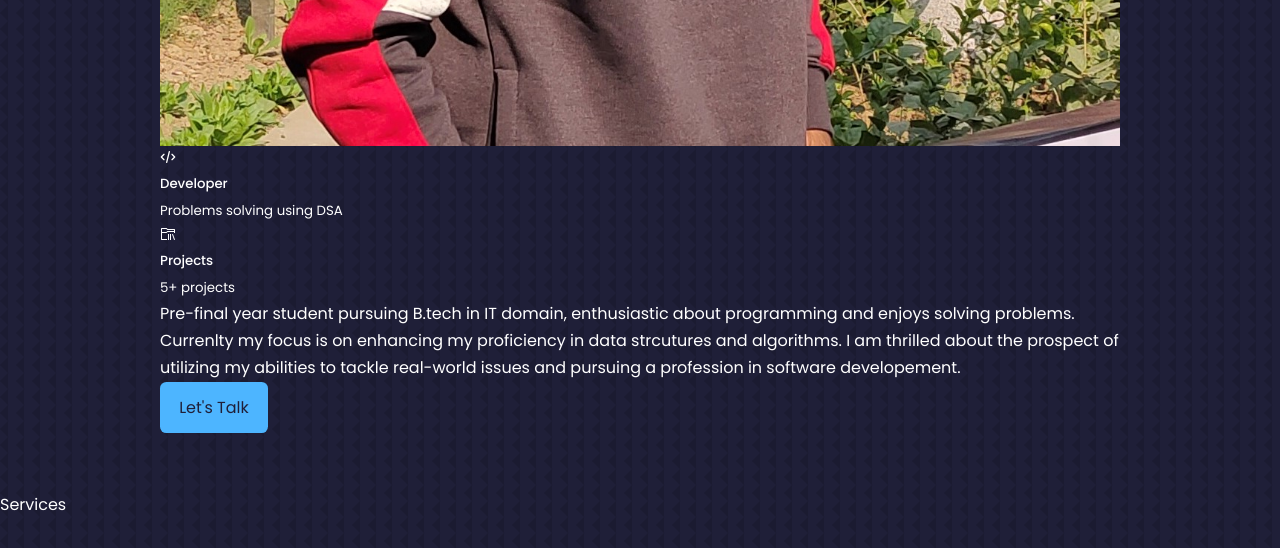
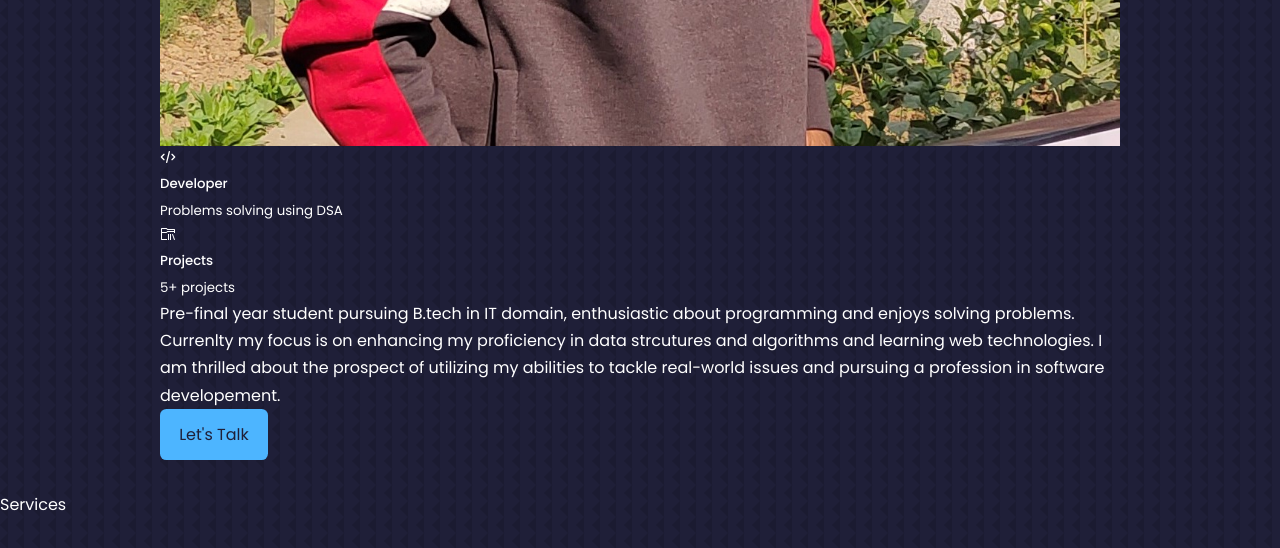
Before and after one commit to hardikbhasin/portfolio, a React (Create React App) app: page / in a window 1280 px wide. Shown: the part 1819-2367 px from the top of the page. Built offline with nearby package versions, Linux system fonts and the light colour scheme.

Commit message:
added content

```diff
--- a/src/components/about/about.jsx
+++ b/src/components/about/about.jsx
@@ -30,7 +30,7 @@ const about = () => {
 
             </article>
           </div>
-          <p>Pre-final year student pursuing B.tech in IT domain, enthusiastic about programming and enjoys solving problems. Currenlty my focus is on enhancing my proficiency in data strcutures and algorithms. I am thrilled about the prospect of utilizing my abilities to tackle real-world issues and pursuing a profession in software developement.</p>
+          <p>Pre-final year student pursuing B.tech in IT domain, enthusiastic about programming and enjoys solving problems. Currenlty my focus is on enhancing my proficiency in data strcutures and algorithms and learning web technologies. I am thrilled about the prospect of utilizing my abilities to tackle real-world issues and pursuing a profession in software developement.</p>
           <a href='#contact' className='btn btn-primary'>Let's Talk</a>
         </div>
       </div>
```
